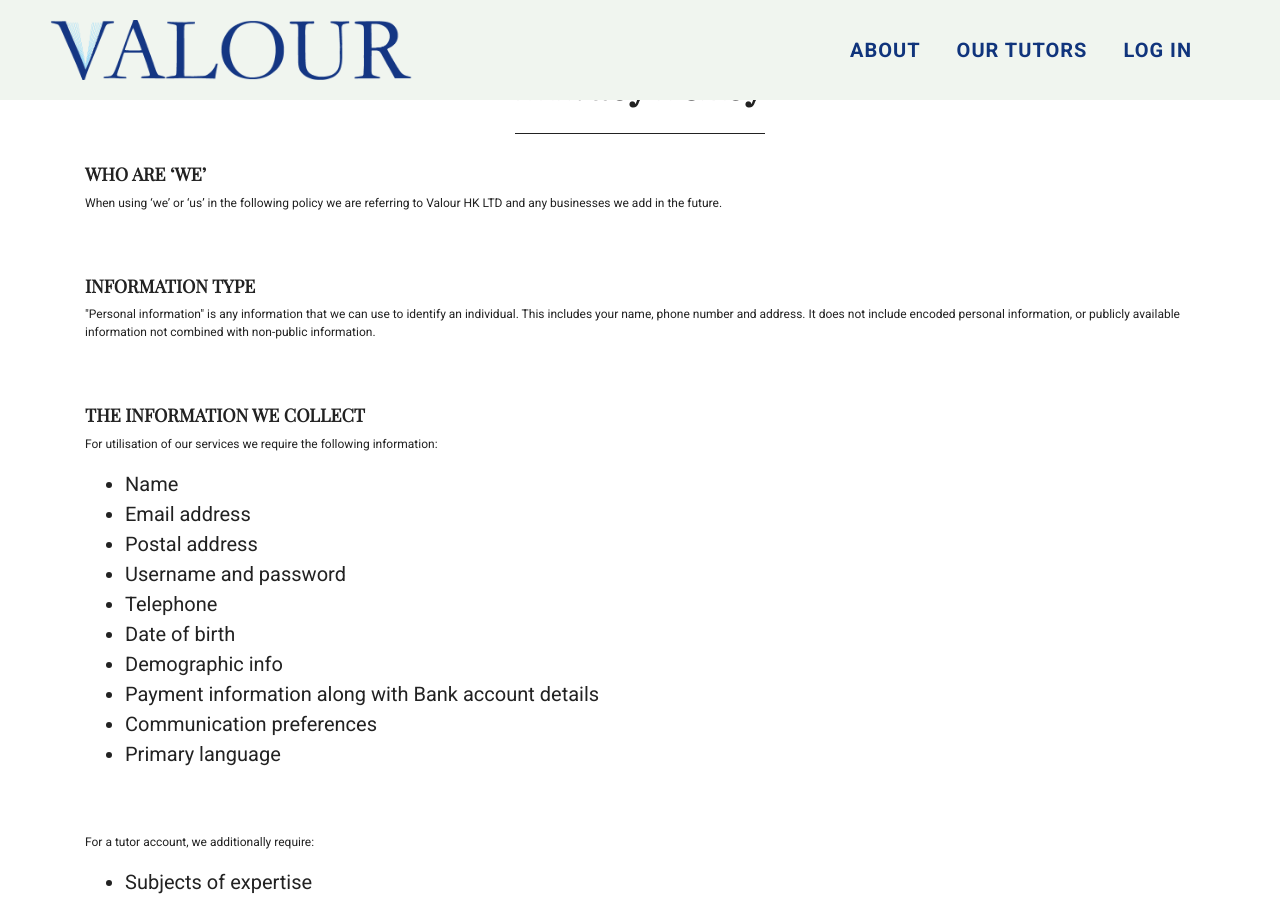
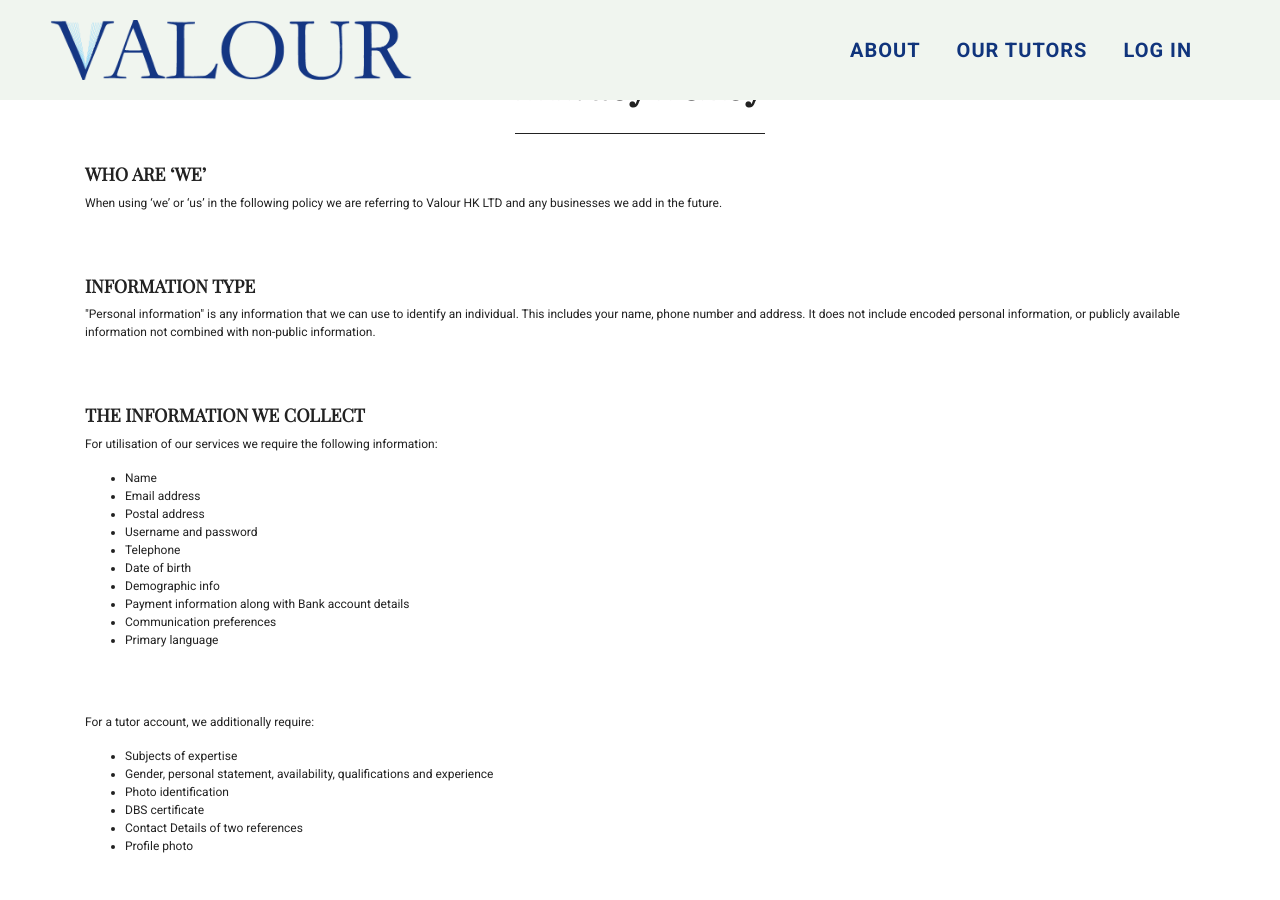
Before and after one commit to tutorcruncher-sites/valour-hk, a Jekyll site: the page built from privacy.html, in a window 1280 px wide and 900 px high. Built offline with Jekyll 4.4.1, drawn with Linux system fonts in a browser that asks for light colours.

Commit message:
Update privacy.html

```diff
--- a/privacy.html
+++ b/privacy.html
@@ -25,37 +25,37 @@ layout: privacy
 </br>
 <h4>THE INFORMATION WE COLLECT</span></strong></h4>
 <p>For utilisation of our services we require the following information:</span></p>
-<ul class="data">
-  <li>Name</li>
-  <li>Email address</li>
-  <li>Postal address</li>
-  <li>Username and password</li>
-  <li>Telephone</li>
-  <li>Date of birth</li>
-  <li>Demographic info</li>
-  <li>Payment information along with Bank account details</li>
-  <li>Communication preferences</li>
-  <li>Primary language</li>
+<ul>
+  <li class="data">Name</li>
+  <li class="data">Email address</li>
+  <li class="data">Postal address</li>
+  <li class="data">Username and password</li>
+  <li class="data">Telephone</li>
+  <li class="data">Date of birth</li>
+  <li class="data">Demographic info</li>
+  <li class="data">Payment information along with Bank account details</li>
+  <li class="data">Communication preferences</li>
+  <li class="data">Primary language</li>
 </ul><br>
 </br>
 <p>For a tutor account, we additionally require:</span></p>
-<ul class="data">
-  <li>Subjects of expertise</li>
-  <li>Gender, personal statement, availability, qualifications and experience</li>
-  <li>Photo identification</li>
-  <li>DBS certificate</li>
-  <li>Contact Details of two references</li>
-  <li>Profile photo</li>
+<ul>
+  <li class="data">Subjects of expertise</li>
+  <li class="data">Gender, personal statement, availability, qualifications and experience</li>
+  <li class="data">Photo identification</li>
+  <li class="data">DBS certificate</li>
+  <li class="data">Contact Details of two references</li>
+  <li class="data">Profile photo</li>
 </ul><br>
 </br>
 <h4>USE OF INFORMATION</span></strong></h4>
 <p>Your information is used to provide products, offers, services, or other content tailored to your interests. This may entail use in the following ways:</span></p>
-<ul class="data">
-  <li>Answer questions and respond to requests</li>
-  <li>Develop new products or services</li>
-  <li>Manage your account</li>
-  <li>Process payments</li>
-  <li>Send you personalised emails with information we think of interest to you.</li>
+<ul>
+  <li class="data">Answer questions and respond to requests</li>
+  <li class="data">Develop new products or services</li>
+  <li class="data">Manage your account</li>
+  <li class="data">Process payments</li>
+  <li class="data">Send you personalised emails with information we think of interest to you.</li>
 </ul>
 <p><span style="font-size:13px;">
     <br>
@@ -67,10 +67,10 @@ layout: privacy
 </p>
 <h4>WEBSITE</span></strong></h4>
 <p>The owners and moderators of this website ensure user privacy by taking the necessary steps to protect your privacy. This website additionally operates within all UK laws and requirements.&nbsp;</span></p>
-      <ul class="data"><br></br>
-  <li>Cookies: Cookies are used to better your experience while visiting the website. Cookies are small text files placed on your device, used to track usage patterns and record preferences. Valour does not use cookies for personal information storage, but does to track usage of all visitors. If you wish to deny cookies on this website, please take necessary steps within your web browsers security settings to block all cookies.</li>
-  <li>Analytics: Google Analytics is integrated within our site to enable us to develop the site and content around your interests. If you wish to opt-out of analytics, please consult your web browser guidance on the process. No personal information is stored, saved or collected.</li>
-  <li>External Links: Whilst we ensure all external links are safe, please be cautious of utilising any external web links mentioned throughout this website. We cannot guarantee or verify the safety or content of any external links provided. You therefore use such links at your own risk. This website and its owners cannot be held liable for any damages or implications caused by visiting any external links mentioned.</li>
+      <ul><br></br>
+  <li class="data">Cookies: Cookies are used to better your experience while visiting the website. Cookies are small text files placed on your device, used to track usage patterns and record preferences. Valour does not use cookies for personal information storage, but does to track usage of all visitors. If you wish to deny cookies on this website, please take necessary steps within your web browsers security settings to block all cookies.</li>
+  <li class="data">Analytics: Google Analytics is integrated within our site to enable us to develop the site and content around your interests. If you wish to opt-out of analytics, please consult your web browser guidance on the process. No personal information is stored, saved or collected.</li>
+  <li class="data">External Links: Whilst we ensure all external links are safe, please be cautious of utilising any external web links mentioned throughout this website. We cannot guarantee or verify the safety or content of any external links provided. You therefore use such links at your own risk. This website and its owners cannot be held liable for any damages or implications caused by visiting any external links mentioned.</li>
 </ul><br>
 </br>
 <h4>RIGHT TO ACCESS AND DELETION</span></strong></h4>
```
